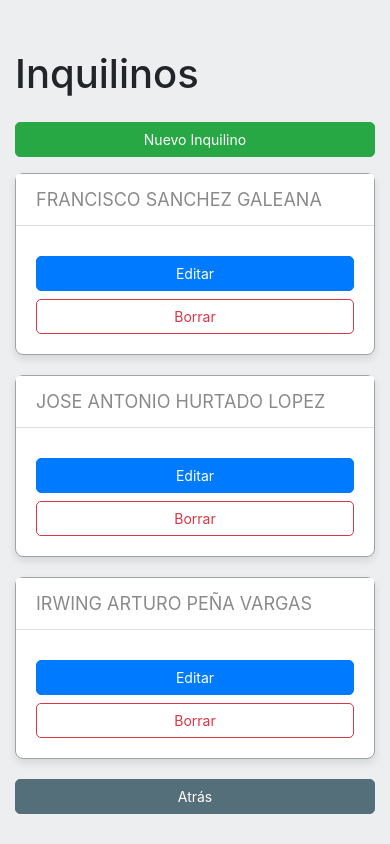
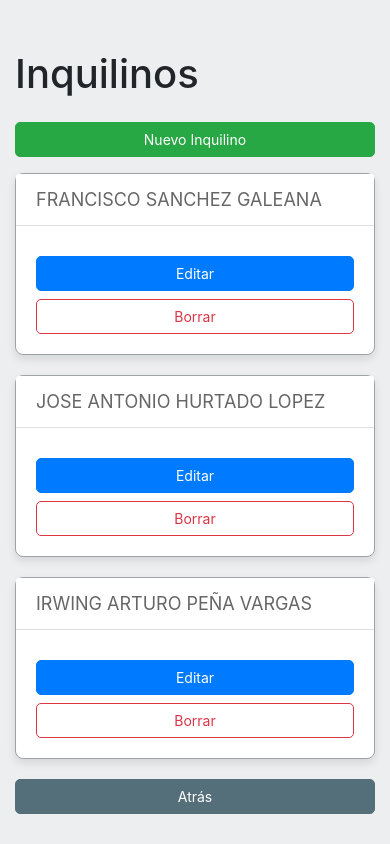
Before and after one commit to DonPon/recibos_django, a Django app: page /update_tenants/ in a window 390 px wide. Run offline with Django 4.2, Linux system fonts and the light colour scheme; data comes from the database, SQL or seed files in the repository; some libraries are stand-ins or nearby versions.

Commit message:
mobile optimized pt 3

```diff
--- a/recibos/templates/recibos/update_tenants.html
+++ b/recibos/templates/recibos/update_tenants.html
@@ -28,7 +28,7 @@
         }
         .card-header {
             background-color: #ffffff; /* Dark teal background for contrast */
-            color: #8a8a8a;
+            color: #666666;
             font-size: 18px;
         }
         .card-body {
```
